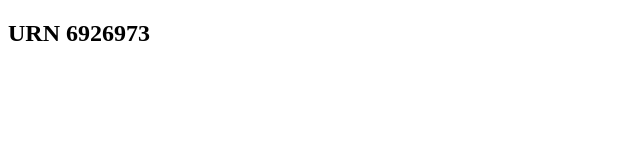
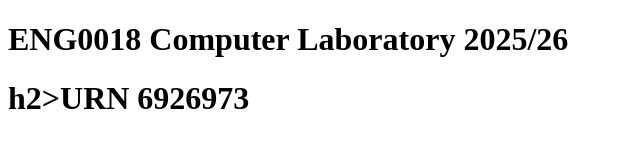
Before and after one commit to FEPSFY6926973/FY6926973, a plain HTML site: page index.html in a window 1280 px wide. Shown: the whole page, without its empty margins (0-640 px from the left). Drawn offline with Linux system fonts and the light colour scheme.

Commit message:
Update index.html

```diff
--- a/index.html
+++ b/index.html
@@ -1,6 +1,7 @@
 <!DOCTYPE html>
 <html>
   <head>
-    <h2>URN 6926973 </h2>
+    <h1><b>ENG0018 Computer Laboratory 2025/26</b><h1>
+    h2>URN 6926973 </h2>
     </head>
 </html>
```
